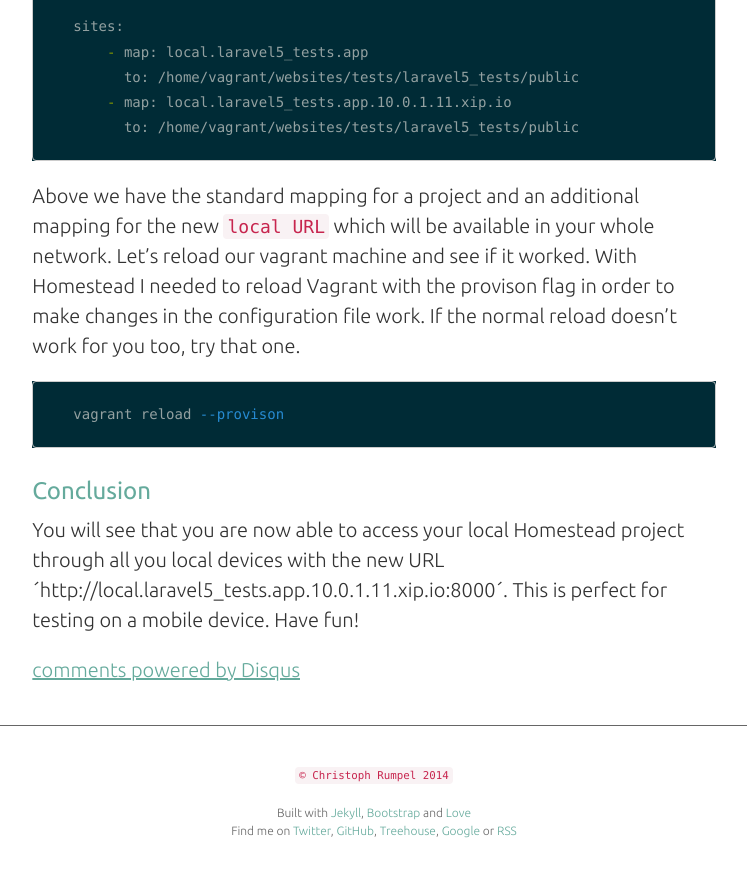
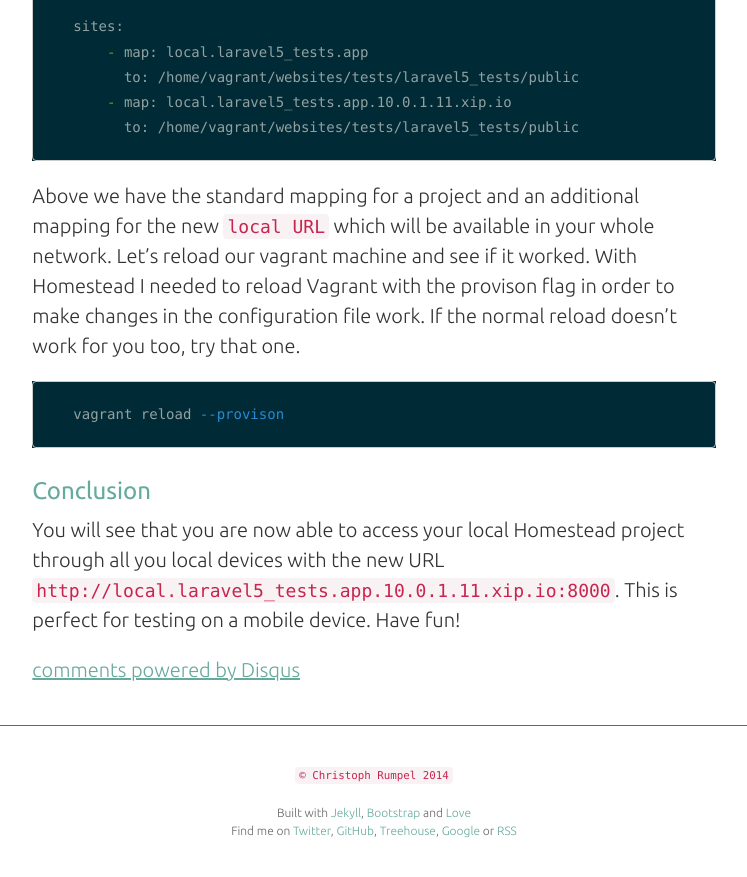
Before and after one commit to christophrumpel/christophrumpel.github.io, a Jekyll site: the page built from _posts/2014-10-08-access-laravel-homestead-projects-through-other-devices-in-three-little-steps.md, in a window 1280 px wide and 900 px high, scrolled down 2181 px. Shown: the top 877 px of the window, without its empty margins (266-1013 px from the left). Built offline with Jekyll 4.4.1, drawn with Linux system fonts in a browser that asks for light colours; Markdown is read by kramdown in place of the engine named in the settings; comment, search, counter and statistics services are not loaded.

Commit message:
hinting fix

```diff
--- a/_posts/2014-10-08-access-laravel-homestead-projects-through-other-devices-in-three-little-steps.md
+++ b/_posts/2014-10-08-access-laravel-homestead-projects-through-other-devices-in-three-little-steps.md
@@ -72,4 +72,4 @@ vagrant reload --provison
 
 ###Conclusion
 
-You will see that you are now able to access your local Homestead project through all you local devices with the new URL ´http://local.laravel5_tests.app.10.0.1.11.xip.io:8000´. This is perfect for testing on a mobile device. Have fun!
+You will see that you are now able to access your local Homestead project through all you local devices with the new URL `http://local.laravel5_tests.app.10.0.1.11.xip.io:8000`. This is perfect for testing on a mobile device. Have fun!
```
